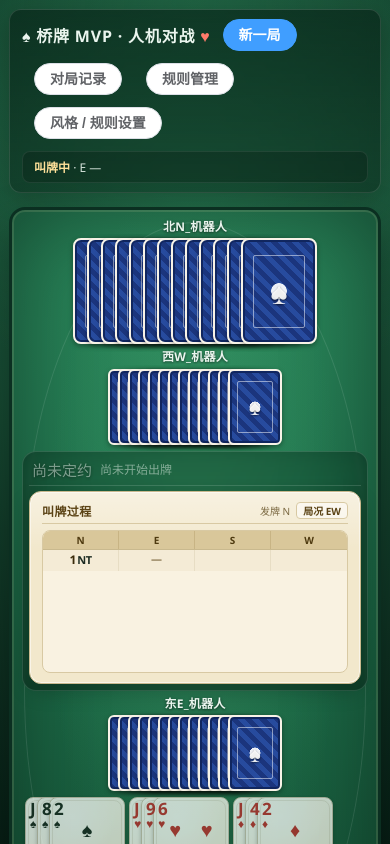
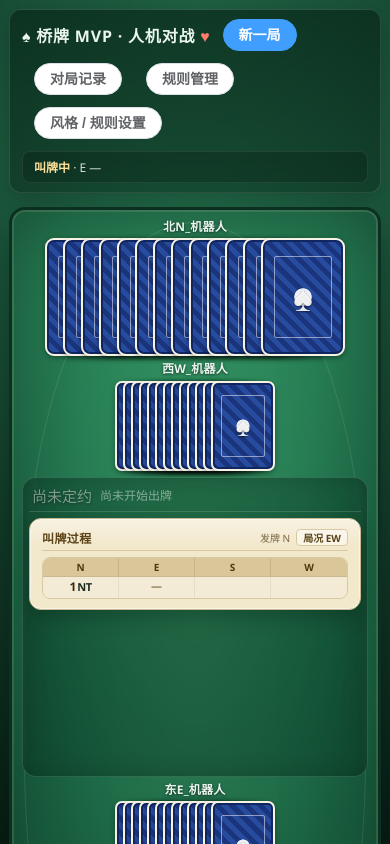
Before and after one commit to joylix/bridge, a Vue app: page / in a window 390 px wide. Shown: the top 844 px of the page. Built offline with nearby package versions, Linux system fonts and the light colour scheme.

Commit message:
Enlarge table and cards, compact bidding panel

```diff
--- a/src/components/Hand.vue
+++ b/src/components/Hand.vue
@@ -66,7 +66,7 @@ const played = computed(() => {
           v-for="i in cards.length"
           :key="i"
           back
-          :size="compact ? 'md' : 'xl'"
+          :size="compact ? 'lg' : 'xxl'"
         />
       </div>
 
@@ -86,7 +86,7 @@ const played = computed(() => {
               v-for="card in group.cards"
               :key="card"
               :card="card"
-              :size="compact ? 'md' : 'xl'"
+              :size="compact ? 'lg' : 'xxl'"
               :clickable="clickable"
               :active="active && clickable"
               @click="emit('card-click', card)"
@@ -136,7 +136,7 @@ const played = computed(() => {
 .hand-row {
   display: flex;
   align-items: flex-end;
-  min-height: 106px;
+  min-height: 118px;
   padding-left: 3px;
   max-width: 100%;
 }
@@ -149,7 +149,7 @@ const played = computed(() => {
   margin-left: 8px;
 }
 .suit-group .playing-card + .playing-card {
-  margin-left: -46px;
+  margin-left: -52px;
 }
 .suits.no-events {
   pointer-events: none;
@@ -160,10 +160,10 @@ const played = computed(() => {
 .cards.backs {
   display: flex;
   align-items: center;
-  min-height: 106px;
+  min-height: 118px;
 }
 .cards.backs .playing-card + .playing-card {
-  margin-left: -46px;
+  margin-left: -52px;
 }
 
 /* 东/西家紧凑模式：两行、牌张稍小、叠放更紧 */
@@ -171,29 +171,29 @@ const played = computed(() => {
   gap: 4px;
 }
 .compact .hand-row {
-  min-height: 76px;
+  min-height: 90px;
   padding-left: 2px;
 }
 .compact .suit-group + .suit-group {
   margin-left: 5px;
 }
 .compact .suit-group .playing-card + .playing-card {
-  margin-left: -40px;
+  margin-left: -52px;
 }
 .compact .cards.backs {
-  min-height: 76px;
+  min-height: 90px;
 }
 .compact .cards.backs .playing-card + .playing-card {
-  margin-left: -44px;
+  margin-left: -56px;
 }
 
 /* 窄屏时进一步加大叠放，避免 13 张牌横向溢出 */
-@media (max-width: 680px) {
+@media (max-width: 760px) {
   .hand:not(.compact) .suit-group .playing-card + .playing-card {
-    margin-left: -56px;
+    margin-left: -58px;
   }
   .hand:not(.compact) .cards.backs .playing-card + .playing-card {
-    margin-left: -56px;
+    margin-left: -58px;
   }
 }
 @media (max-width: 560px) {
@@ -201,10 +201,10 @@ const played = computed(() => {
     margin-left: 4px;
   }
   .hand:not(.compact) .suit-group .playing-card + .playing-card {
-    margin-left: -64px;
+    margin-left: -68px;
   }
   .hand:not(.compact) .cards.backs .playing-card + .playing-card {
-    margin-left: -62px;
+    margin-left: -66px;
   }
 }
 @media (max-width: 440px) {
--- a/src/components/PlayingCard.vue
+++ b/src/components/PlayingCard.vue
@@ -8,7 +8,7 @@ const props = withDefaults(
     /** 牌背（暗手） */
     back?: boolean;
     /** 牌面尺寸：手牌、中央出牌、结果弹窗等共用 */
-    size?: 'xs' | 'sm' | 'md' | 'lg' | 'xl';
+    size?: 'xs' | 'sm' | 'md' | 'lg' | 'xl' | 'xxl';
     /** 是否可点击 */
     clickable?: boolean;
     /** 当前行动高亮 */
@@ -168,6 +168,15 @@ const ace = computed(() => {
   width: 76px;
   height: 106px;
   border-radius: 8px;
+}
+.size-xxl {
+  --pc-label-size: 19px;
+  --pc-corner-size: 14px;
+  --pc-pip-size: 23px;
+  --pc-court-size: 48px;
+  width: 84px;
+  height: 118px;
+  border-radius: 9px;
 }
 
 /* 左上角点数与花色 */
--- a/src/components/Table.vue
+++ b/src/components/Table.vue
@@ -217,7 +217,7 @@ const POSITIONS: Position[] = ['N', 'E', 'S', 'W'];
             v-if="slotInfo(pos).card !== null"
             class="board-card"
             :card="slotInfo(pos).card"
-            size="md"
+            size="lg"
             label-mode="suit-first"
           />
           <span v-else class="slot-empty">·</span>
@@ -281,9 +281,9 @@ const POSITIONS: Position[] = ['N', 'E', 'S', 'W'];
     'west center east'
     'south south south';
   grid-template-columns: 250px minmax(0, 1fr) 250px;
-  grid-template-rows: auto minmax(220px, 1fr) auto;
-  gap: 6px 12px;
-  min-height: 480px;
+  grid-template-rows: auto minmax(320px, 1fr) auto;
+  gap: 8px 12px;
+  min-height: 640px;
   overflow: hidden;
   background:
     radial-gradient(ellipse at 50% 42%, rgba(72, 167, 112, 0.36), transparent 58%),
@@ -376,9 +376,9 @@ const POSITIONS: Position[] = ['N', 'E', 'S', 'W'];
   grid-area: center;
   display: flex;
   flex-direction: column;
-  gap: 5px;
-  min-height: 220px;
-  padding: 7px;
+  gap: 6px;
+  min-height: 320px;
+  padding: 8px;
   border-radius: 14px;
   background: rgba(3, 34, 22, 0.3);
   border: 1px solid rgba(255, 255, 255, 0.12);
@@ -434,10 +434,15 @@ const POSITIONS: Position[] = ['N', 'E', 'S', 'W'];
   color: #2c2200;
   border-color: #ffe19a;
 }
+/* 叫牌过程按内容高度展示，不随中央区域一起拉高 */
 .center-bid-history {
-  flex: 1;
+  flex: 0 1 auto;
   min-height: 0;
+  max-height: 240px;
   overflow: hidden;
+}
+.center-bid-history.variant-table :deep(.bid-scroll) {
+  max-height: 170px;
 }
 /* 中央叫牌纸压缩为紧凑表格，避免占据过多牌桌空间 */
 .center-bid-history :deep(.variant-table) {
@@ -488,10 +493,10 @@ const POSITIONS: Position[] = ['N', 'E', 'S', 'W'];
     '. north .'
     'west center east'
     '. south .';
-  grid-template-columns: minmax(76px, 1fr) minmax(116px, 1.1fr) minmax(76px, 1fr);
-  grid-template-rows: repeat(3, minmax(64px, 1fr));
-  gap: 3px;
-  min-height: 210px;
+  grid-template-columns: minmax(84px, 1fr) minmax(130px, 1.1fr) minmax(84px, 1fr);
+  grid-template-rows: repeat(3, minmax(86px, 1fr));
+  gap: 4px;
+  min-height: 280px;
 }
 .trick-slot {
   position: relative;
@@ -599,19 +604,25 @@ const POSITIONS: Position[] = ['N', 'E', 'S', 'W'];
 @media (max-width: 900px) {
   .table {
     grid-template-columns: 220px minmax(0, 1fr) 220px;
-    grid-template-rows: auto minmax(220px, 1fr) auto;
-    min-height: 460px;
+    grid-template-rows: auto minmax(300px, 1fr) auto;
+    min-height: 600px;
     padding: 10px;
     gap: 6px;
   }
   .trick-board {
-    grid-template-columns: 62px minmax(104px, 1fr) 62px;
-    grid-template-rows: repeat(3, minmax(58px, 1fr));
-    min-height: 200px;
+    grid-template-columns: 76px minmax(112px, 1fr) 76px;
+    grid-template-rows: repeat(3, minmax(80px, 1fr));
+    min-height: 270px;
   }
   .center {
-    min-height: 220px;
+    min-height: 300px;
     padding: 6px;
+  }
+  .center-bid-history {
+    max-height: 220px;
+  }
+  .center-bid-history.variant-table :deep(.bid-scroll) {
+    max-height: 150px;
   }
 }
 
@@ -634,7 +645,7 @@ const POSITIONS: Position[] = ['N', 'E', 'S', 'W'];
     align-items: center;
   }
   .center {
-    min-height: 240px;
+    min-height: 300px;
   }
 }
 </style>
```
